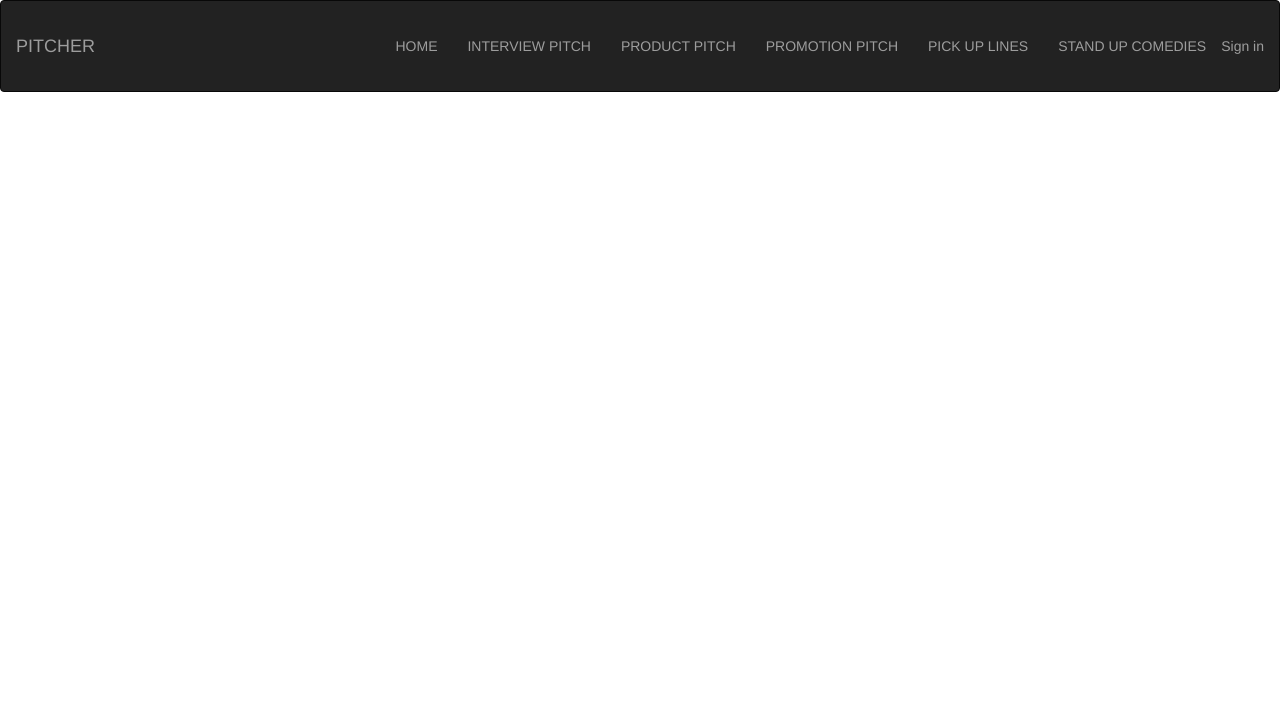
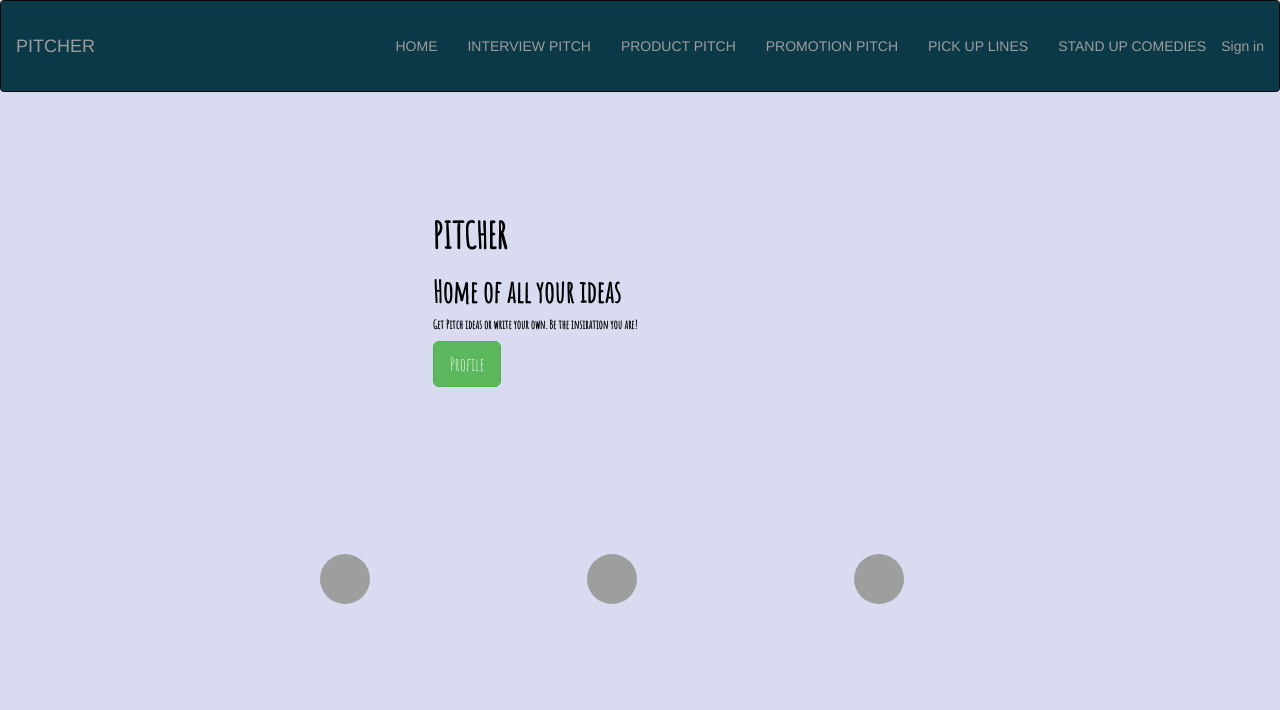
Before and after one commit to DavidWatibini/pitch, a Flask app: page / in a window 1280 px wide. Shown: the top 710 px of the page. Run offline with Flask 2, Linux system fonts and the light colour scheme; data that the repository does not hold is empty; some libraries are stand-ins or nearby versions; grey boxes are pictures that could not be loaded.

Commit message:
all page styling done

```diff
--- a/app/auth/views.py
+++ b/app/auth/views.py
@@ -39,6 +39,7 @@ def register():
 
         mail_message("Welcome to Pitcher the number one pitching site","email/welcome_user",user.email,user=user)
 
-        return redirect(url_for('auth.login'))
+
+
         title = "New Account"
     return render_template('auth/register.html',registration_form = form)
--- a/app/main/views.py
+++ b/app/main/views.py
@@ -13,9 +13,7 @@ def index():
     '''
     title = 'Pitcher'
 
-    index=Pitch.query.all()
-
-    return render_template('index.html', title = title, index = index)
+    return render_template('index.html', title = title)
 
 # post pitch
 @main.route('/new_pitch', methods = ['GET','POST'])
@@ -32,14 +30,14 @@ def new_pitch():
 @main.route('/user/<uname>')
 def profile(uname):
     user = User.query.filter_by(username = uname).first()
-
+    index=Pitch.query.all()
     if user is None:
         abort(404)
 
-    return render_template("profile/profile.html", user = user)
+    return render_template("profile/profile.html", user = user,index = index)
 
 # feedback
-@main.route('/feedback/<int:id>', methods = ['GET','POST'])
+@main.route('/feedback', methods = ['GET','POST'])
 @login_required
 def new_feedback(id):
     form = FeedbackForm()
--- a/app/templates/index.html
+++ b/app/templates/index.html
@@ -2,11 +2,62 @@
 
 {% block content %}
 
-{% for pitch in index %}
-  <h3>Category: {{pitch.category}}</h3>
-  {{pitch.body}}</H3>
-  <p>By:{{pitch.post}}</p>
-  <p>Posted at {{pitch.date_posted}}</p>
-  <p><a href="/feedback">leave feedback</a></p>
-{% endfor %}
+{% block styles%}
+{{ super() }}
+<link rel="stylesheet" href="{{url_for('static',filename='css/styles.css')}}">
+<link href="https://fonts.googleapis.com/css?family=Amatic+SC" rel="stylesheet">
+{% endblock%}
+
+<body>
+  <div class="container-fluid">
+    <div class="row">
+      <div class="col-md-1">
+
+      </div>
+      <div class="col-md-10">
+        <div class="home">
+          <h1><strong>PITCHER</strong></h1>
+          <h2><strong>Home of all your ideas</strong></h2>
+          <h6><strong>Get Pitch ideas or write your own. Be the insiration you are!</strong></h6>
+          <a class="btn btn-success btn-lg text-center"  > Profile</a>
+        </div>
+        <div class="row">
+          <div class="imgs">
+            <br>
+            <br>
+            <br>
+            <img src="https://image.shutterstock.com/image-vector/vinnitsa-ukraine-april-03-2018-260nw-1184346502.jpg" alt="fb" height="50px"width="50px">
+            <img src="https://cdn.pixabay.com/photo/2016/08/09/17/52/instagram-1581266__340.jpg" alt="twiter" height="50px"width="50px">
+            <img src="https://www.glassmanwealth.com/wp-content/uploads/2015/10/alltwitter-twitter-bird-logo-white-on-blue.png" alt="insta" height="50px"width="50px">
+          </div>
+        </div>
+      </div>
+      <div class="col-md-1">
+
+      </div>
+    </div>
+  </div>
+</body>
+
+<style>
+.home{
+    font-family: 'Amatic SC', cursive;
+    font:20px;
+    font-size: 30px;
+    color: black;
+    text-align:justify;
+    margin-left:30%;
+    margin-top:10%;
+}
+body{
+  background:#D9DBF1;
+}
+img{
+  border-radius:50%;
+  margin-left:20%;
+  margin-bottom:10%;
+
+
+}
+</style>
 {%endblock%}
--- a/app/templates/navbar.html
+++ b/app/templates/navbar.html
@@ -1,4 +1,4 @@
-<div class="navbar navbar-inverse" role="navigation">
+<div class="navbar navbar-inverse" style="background-color: #0B3948;" role="navigation">
   <div class="container-fluid">
     <br>
     <div class="navbar-header">
@@ -10,7 +10,7 @@
       </button>
       <a class="navbar-brand" href="/"> PITCHER</a>
     </div>
-    <ul class="nav navbar-nav navbar-right">
+    <ul class="nav navbar-nav navbar-right" style="background-color: #0B3948;">
       {% if current_user.is_authenticated %}
       <li><a href="{{url_for('main.profile',uname=current_user.username)}}">Profile</a></li>
       <li><a href="{{url_for('auth.logout')}}">Sign out</a></li>
@@ -18,7 +18,7 @@
       <li><a href="{{url_for('auth.login')}}">Sign in</a></li>
       {%endif%}
     </ul>
-    <div class="navbar-collapse collapse">
+    <div class="navbar-collapse collapse" style="background-color: #0B3948;">
       <ul class="nav navbar-nav navbar-right">
         <li><a href="/">HOME</a></li>
         <li><a href="/interview">INTERVIEW PITCH</a></li>
--- a/app/templates/pick_up.html
+++ b/app/templates/pick_up.html
@@ -9,6 +9,7 @@
 <p>{{pitch.body}}</p>
 <p>By:{{pitch.post}}</p>
 <p>{{pitch.date_posted}}</p>
+
 
 {% endfor %}
 
--- /dev/null
+++ b/static/css/styles.css
@@ -0,0 +1,4 @@
+img{
+  border-radius:50%;
+  margin-top:10%;
+}
```
Also changed, not shown: app/templates/interview.html (+23 -3 lines), app/templates/product.html (+20 -11 lines), app/templates/profile/profile.html (+25 -9 lines), app/templates/promotion.html (+16 -4 lines), app/templates/stand_up_comedy.html (+15 -4 lines).
